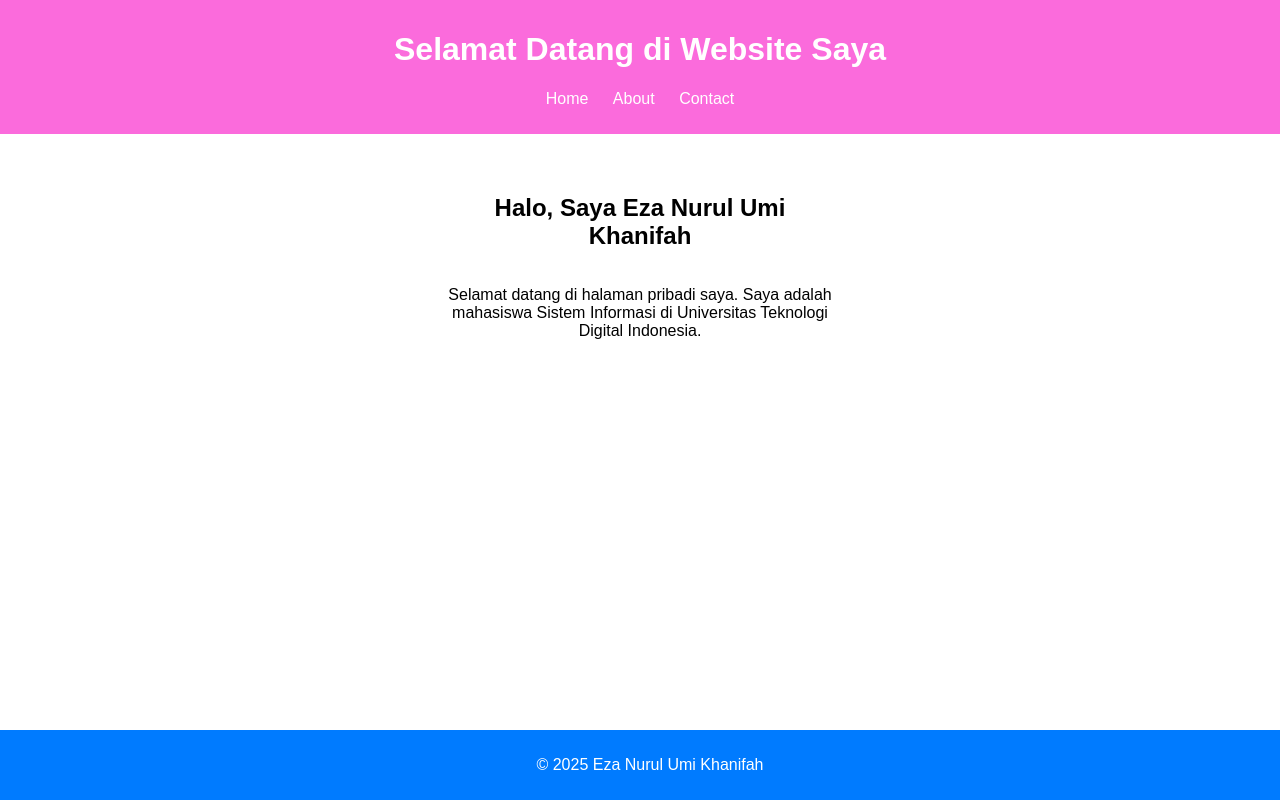
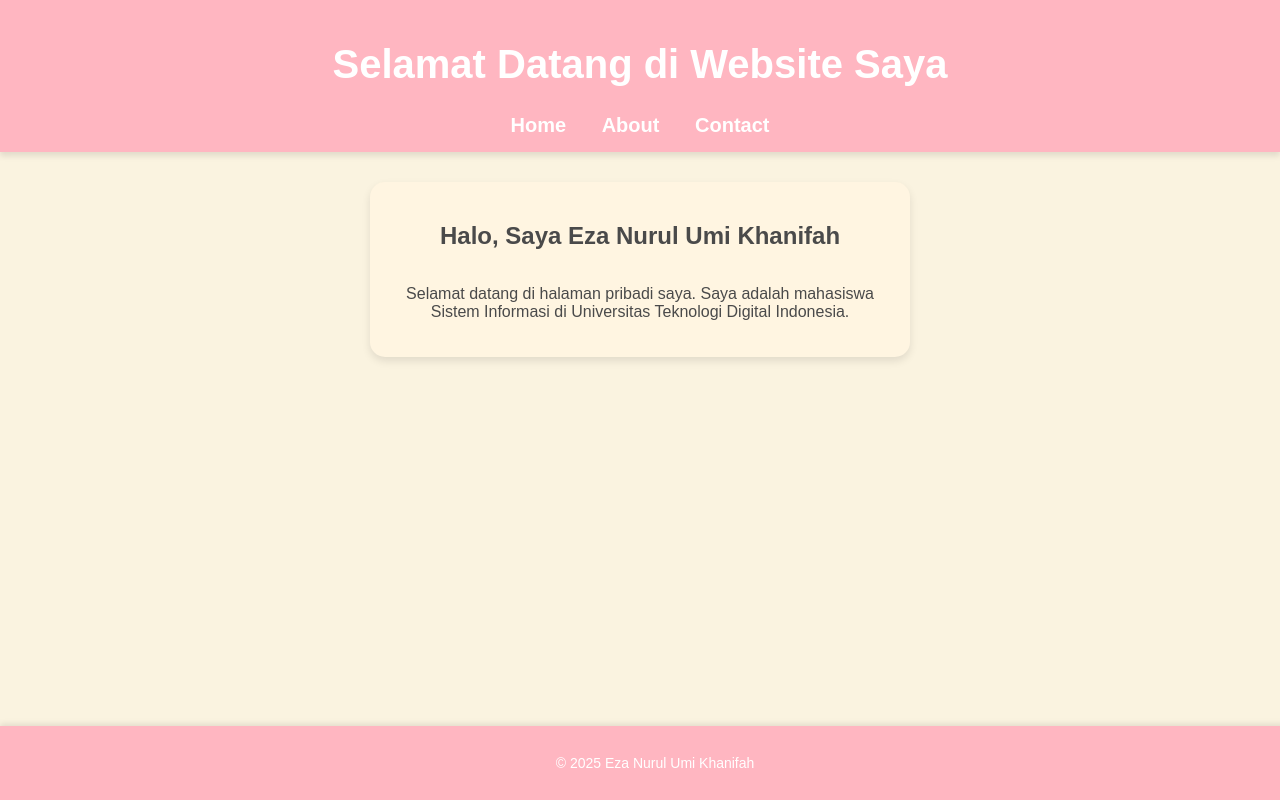
Before and after one commit to ezanurul/tentangeza, a plain HTML site: page index.html in a window 1280 px wide. Drawn offline with Linux system fonts and the light colour scheme.

Commit message:
Update tampilan web

```diff
--- a/styles.css
+++ b/styles.css
@@ -1,51 +1,68 @@
 body {
-    font-family: Arial, sans-serif;
+    font-family: 'Poppins', sans-serif;
     margin: 0;
     padding: 0;
     text-align: center;
+    background-color: #FAF3E0; /* Warna pastel lembut */
+    color: #4A4A4A;
 }
 
 header {
-    background-color: #fb6bdc;
-    padding: 10px;
+    background-color: #FFB6C1; /* Pink pastel */
+    padding: 15px;
     color: white;
+    font-size: 20px;
+    font-weight: bold;
+    box-shadow: 0px 4px 6px rgba(0, 0, 0, 0.1);
 }
 
 nav ul {
     list-style: none;
     padding: 0;
+    margin: 0;
 }
 
 nav ul li {
     display: inline;
-    margin: 0 10px;
+    margin: 0 15px;
 }
 
 nav ul li a {
     color: white;
     text-decoration: none;
+    font-weight: bold;
+    transition: 0.3s;
+}
+
+nav ul li a:hover {
+    color: #FF69B4; /* Warna hover */
 }
 
 main {
-    padding: 20px;
+    padding: 30px;
 }
 
 section {
     display: flex;
-    flex-direction: column; /* Susun elemen dalam satu kolom */
-    align-items: center; /* Pusatkan elemen secara horizontal */
-    justify-content: center; /* Jika ingin berada di tengah secara vertikal */
-    text-align: center; /* Rata tengah teks */
-    max-width: 400px; /* Batasi lebar konten agar tidak terlalu melebar */
-    margin: auto; /* Pusatkan section di tengah */
+    flex-direction: column;
+    align-items: center;
+    justify-content: center;
+    text-align: center;
+    max-width: 500px;
+    margin: auto;
     padding: 20px;
+    background-color: #FFF5E1; /* Warna pastel */
+    border-radius: 15px;
+    box-shadow: 0px 4px 8px rgba(0, 0, 0, 0.1);
 }
 
 footer {
-    background-color: #007BFF;
+    background-color: #FFB6C1;
     color: white;
-    padding: 10px;
+    padding: 15px;
     position: fixed;
     bottom: 0;
     width: 100%;
+    font-size: 14px;
+    box-shadow: 0px -2px 6px rgba(0, 0, 0, 0.1);
 }
```
